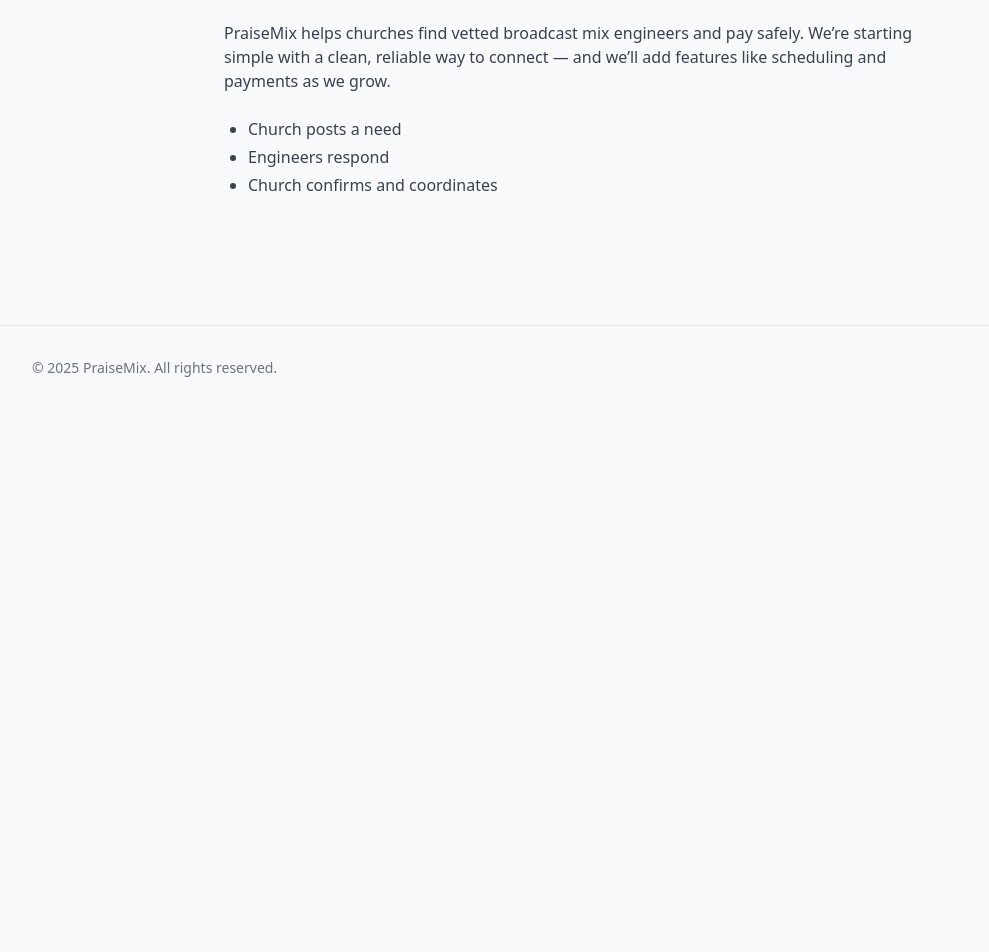
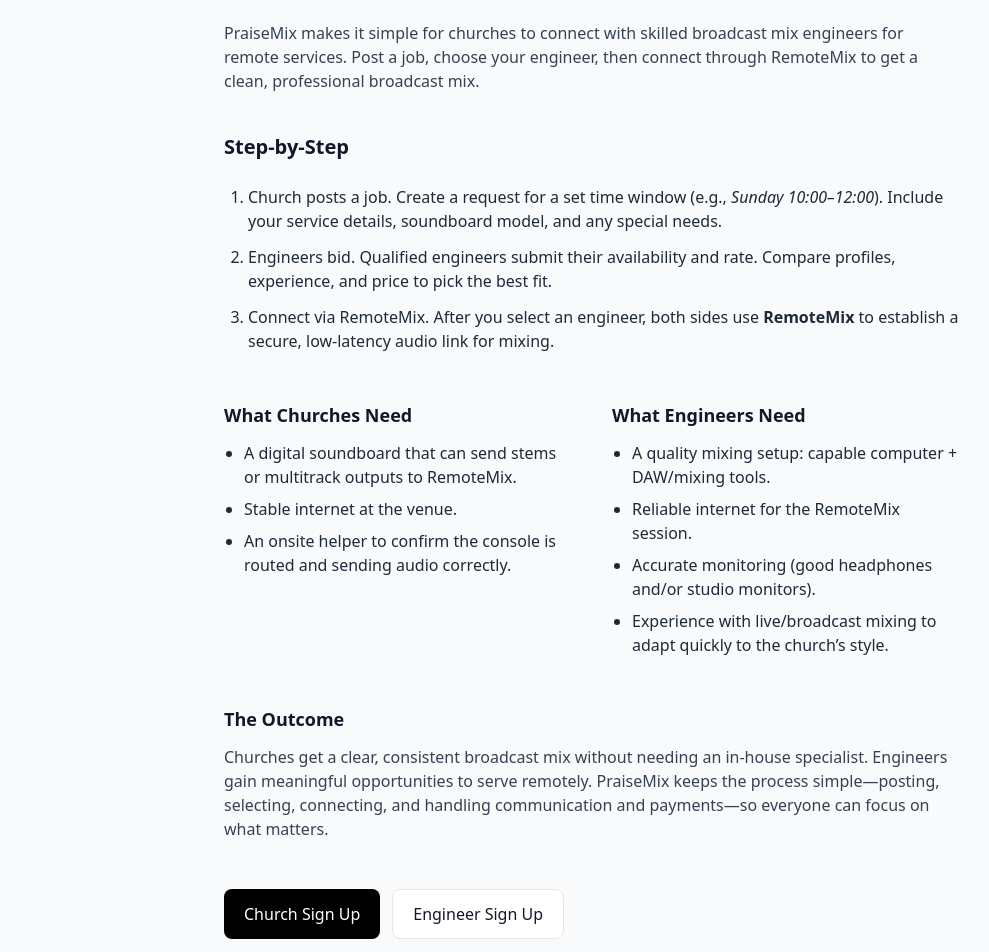
Before and after one commit to kworrix/churchmix-web-2.0, a Next.js app: page /about in a window 1280 px wide. Shown: the part 160-1112 px from the top of the page, without its empty margins (48-1037 px from the left). Before the commit the page ends 800 px from the top, so only its background shows below. Built offline with nearby package versions, Linux system fonts and the light colour scheme.

Commit message:
Update about.js

```diff
--- a/pages/about.js
+++ b/pages/about.js
@@ -1,17 +1,71 @@
 export default function About() {
   return (
     <main className="mx-auto max-w-3xl px-4 py-16">
-      <h1 className="text-3xl font-bold">About PraiseMix</h1>
+      <h1 className="text-3xl font-bold">How PraiseMix Works</h1>
       <p className="mt-4 text-gray-700">
-        PraiseMix helps churches find vetted broadcast mix engineers and pay safely.
-        We’re starting simple with a clean, reliable way to connect — and we’ll add features like
-        scheduling and payments as we grow.
+        PraiseMix makes it simple for churches to connect with skilled broadcast mix engineers for remote services.
+        Post a job, choose your engineer, then connect through RemoteMix to get a clean, professional broadcast mix.
       </p>
-      <ul className="mt-6 list-disc pl-6 text-gray-700 space-y-1">
-        <li>Church posts a need</li>
-        <li>Engineers respond</li>
-        <li>Church confirms and coordinates</li>
-      </ul>
+
+      {/* How it works */}
+      <section className="mt-10 space-y-6">
+        <h2 className="text-xl font-semibold">Step-by-Step</h2>
+        <ol className="list-decimal pl-6 space-y-3 text-gray-800">
+          <li>
+            <span className="font-medium">Church posts a job.</span> Create a request for a set time window
+            (e.g., <em>Sunday 10:00–12:00</em>). Include your service details, soundboard model, and any special needs.
+          </li>
+          <li>
+            <span className="font-medium">Engineers bid.</span> Qualified engineers submit their availability and rate.
+            Compare profiles, experience, and price to pick the best fit.
+          </li>
+          <li>
+            <span className="font-medium">Connect via RemoteMix.</span> After you select an engineer, both sides use
+            <span className="font-semibold"> RemoteMix</span> to establish a secure, low-latency audio link for mixing.
+          </li>
+        </ol>
+      </section>
+
+      {/* Requirements */}
+      <section className="mt-12 grid gap-10 md:grid-cols-2">
+        <div>
+          <h3 className="text-lg font-semibold">What Churches Need</h3>
+          <ul className="mt-3 list-disc pl-5 space-y-2 text-gray-800">
+            <li>A <span className="font-medium">digital soundboard</span> that can send stems or multitrack outputs to RemoteMix.</li>
+            <li>Stable <span className="font-medium">internet</span> at the venue.</li>
+            <li>An onsite helper to confirm the console is routed and sending audio correctly.</li>
+          </ul>
+        </div>
+        <div>
+          <h3 className="text-lg font-semibold">What Engineers Need</h3>
+          <ul className="mt-3 list-disc pl-5 space-y-2 text-gray-800">
+            <li>A quality <span className="font-medium">mixing setup</span>: capable computer + DAW/mixing tools.</li>
+            <li>Reliable <span className="font-medium">internet</span> for the RemoteMix session.</li>
+            <li>Accurate monitoring (good headphones and/or studio monitors).</li>
+            <li>Experience with live/broadcast mixing to adapt quickly to the church’s style.</li>
+          </ul>
+        </div>
+      </section>
+
+      {/* Outcome */}
+      <section className="mt-12">
+        <h3 className="text-lg font-semibold">The Outcome</h3>
+        <p className="mt-3 text-gray-700">
+          Churches get a clear, consistent broadcast mix without needing an in-house specialist. Engineers gain meaningful
+          opportunities to serve remotely. PraiseMix keeps the process simple—posting, selecting, connecting, and handling
+          communication and payments—so everyone can focus on what matters.
+        </p>
+      </section>
+
+      {/* CTAs */}
+      <section className="mt-12 flex flex-wrap gap-3">
+        <a href="/signup/church" className="inline-flex items-center rounded-lg bg-black px-5 py-3 text-white no-underline">
+          Church Sign Up
+        </a>
+        <a href="/signup/engineer" className="inline-flex items-center rounded-lg border px-5 py-3 bg-white text-gray-900 no-underline">
+          Engineer Sign Up
+        </a>
+      </section>
     </main>
   );
 }
```
